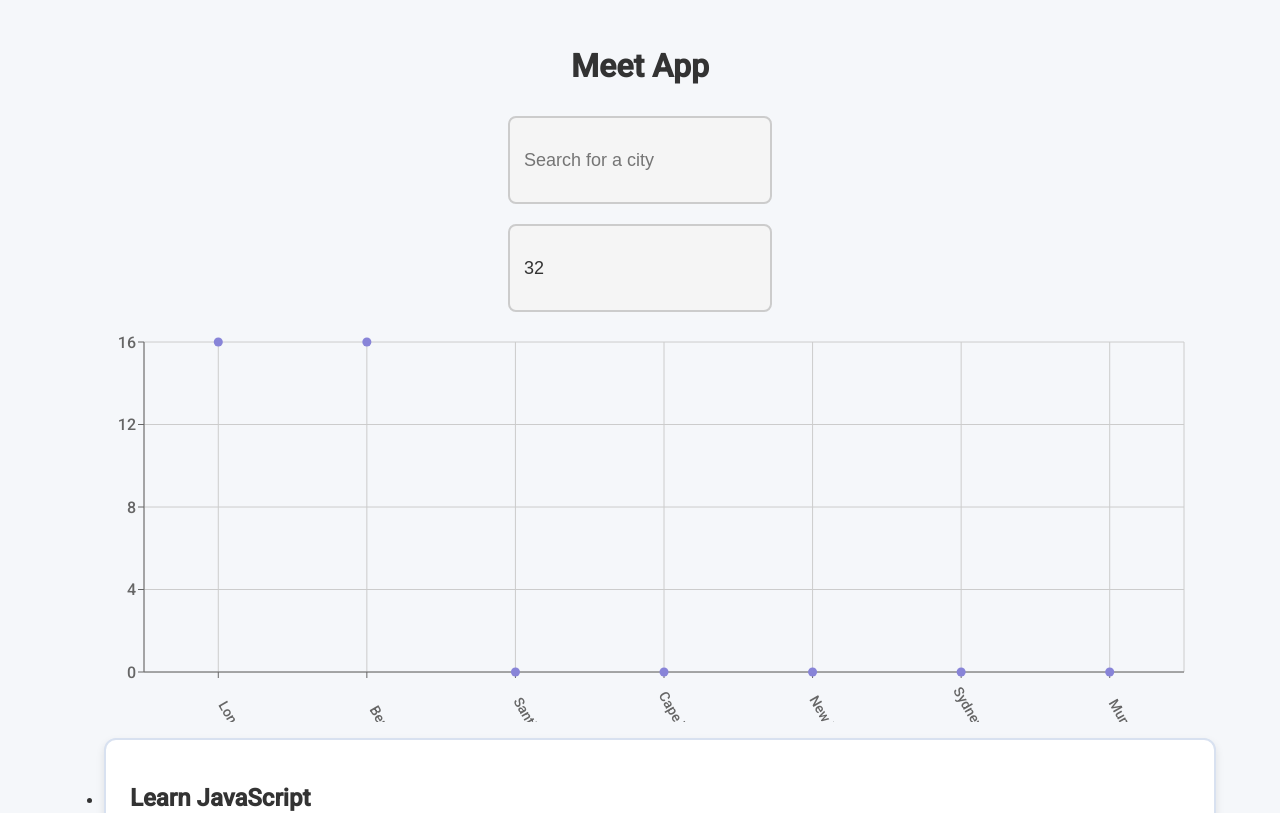
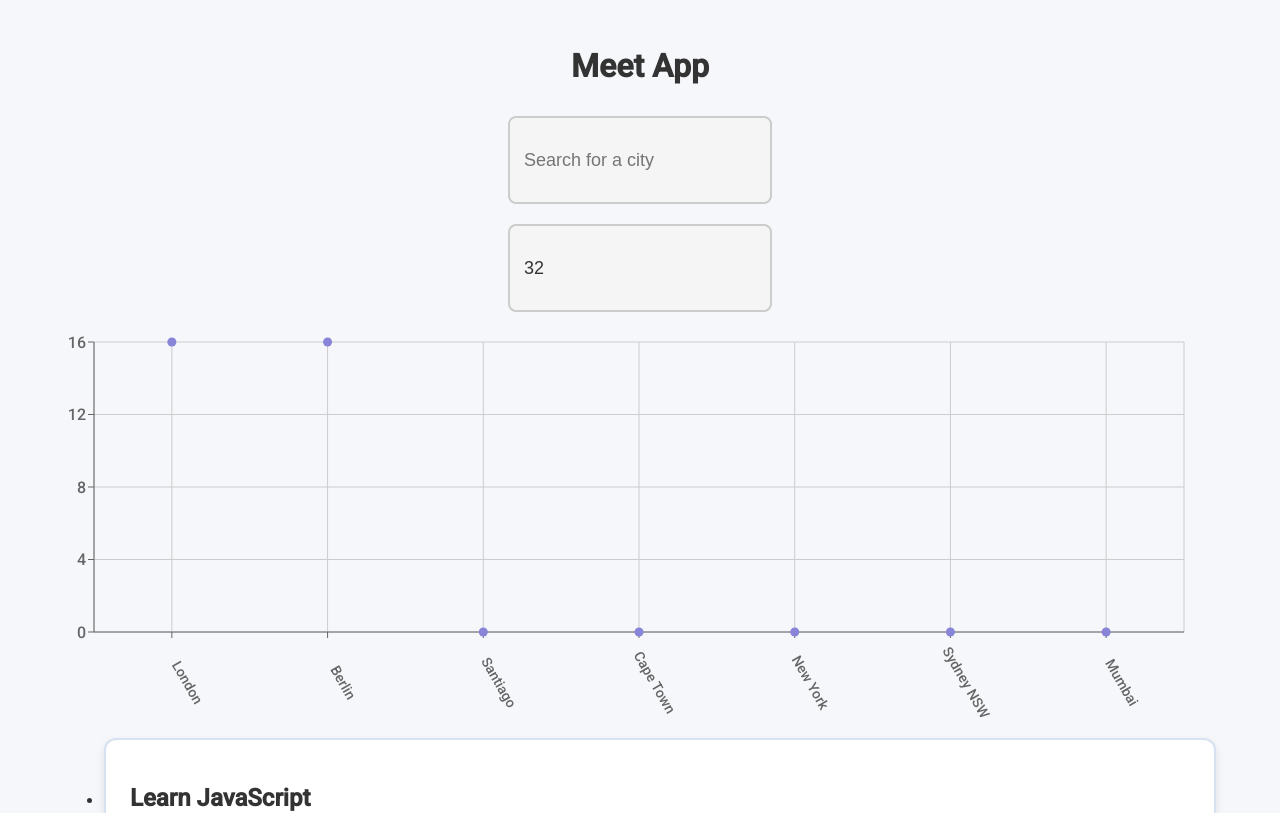
Before and after one commit to JoudHasan/Meet, a React (Create React App) app: page / in a window 1280 px wide. Shown: the top 813 px of the page. Built offline with nearby package versions, Linux system fonts and the light colour scheme; what atatus-spa would draw is missing.

Commit message:
(/, | - /)

```diff
--- a/src/components/ CityEventsChart.js
+++ b/src/components/ CityEventsChart.js
@@ -18,7 +18,7 @@
         const count = events.filter(
           (event) => event.location === location
         ).length;
-        const city = location.split(", ")[0];
+        const city = location.split(/, | - /)[0];
         return { city, count };
       });
       return newData;
@@ -33,8 +33,8 @@
         margin={{
           top: 20,
           right: 20,
-          bottom: 20,
-          left: 20,
+          bottom: 60,
+          left: -30,
         }}
       >
         <CartesianGrid />
```
